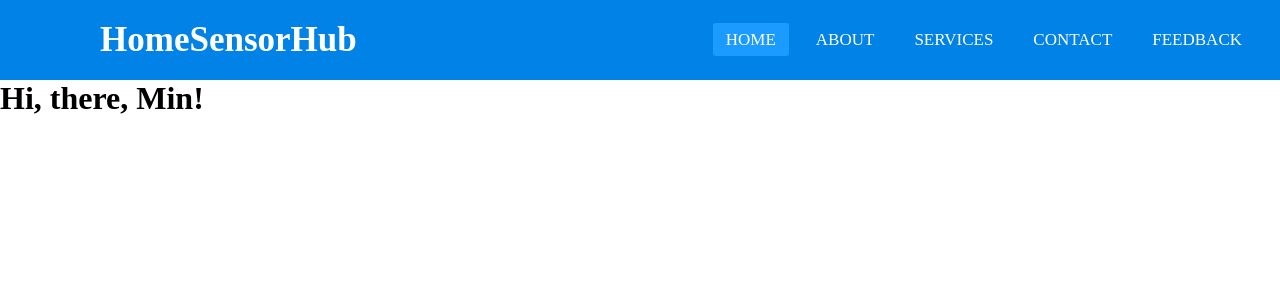
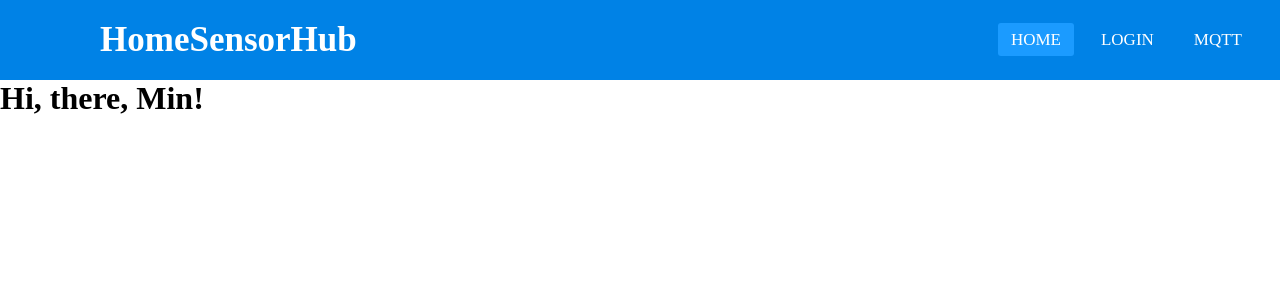
Before and after one commit to TinkerWorks/HomeSensorHub, a Flask app: page / in a window 1280 px wide. Shown: the top 300 px of the page. Run offline with Flask 2, Linux system fonts and the light colour scheme.

Commit message:
Linked the navigation items to their urls

```diff
--- a/homesensorhub/app/templates/base.html
+++ b/homesensorhub/app/templates/base.html
@@ -25,11 +25,9 @@
       </label>
       <label class="logo">HomeSensorHub</label>
       <ul>
-        <li><a class="active" href="#">Home</a></li>
-        <li><a href="#">About</a></li>
-        <li><a href="#">Services</a></li>
-        <li><a href="#">Contact</a></li>
-        <li><a href="#">Feedback</a></li>
+        <li><a class="active" href={{ url_for('home') }}>HOME</a></li>
+        <li><a href={{ url_for('login') }}>LOGIN</a></li>
+        <li><a href={{ url_for('mqtt') }}>MQTT</a></li>
       </ul>
     </nav>
     <!--<section></section>-->
```
